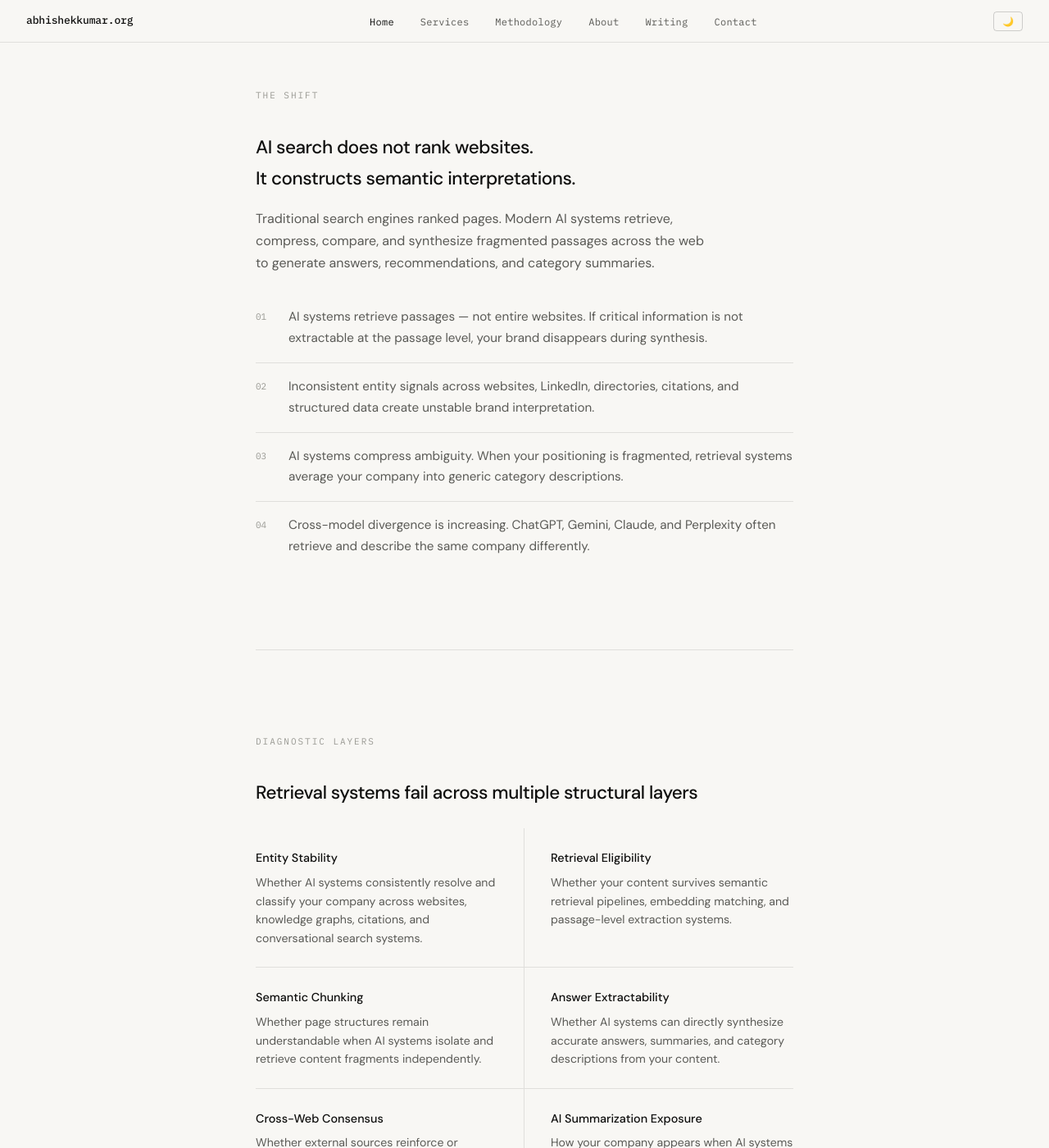
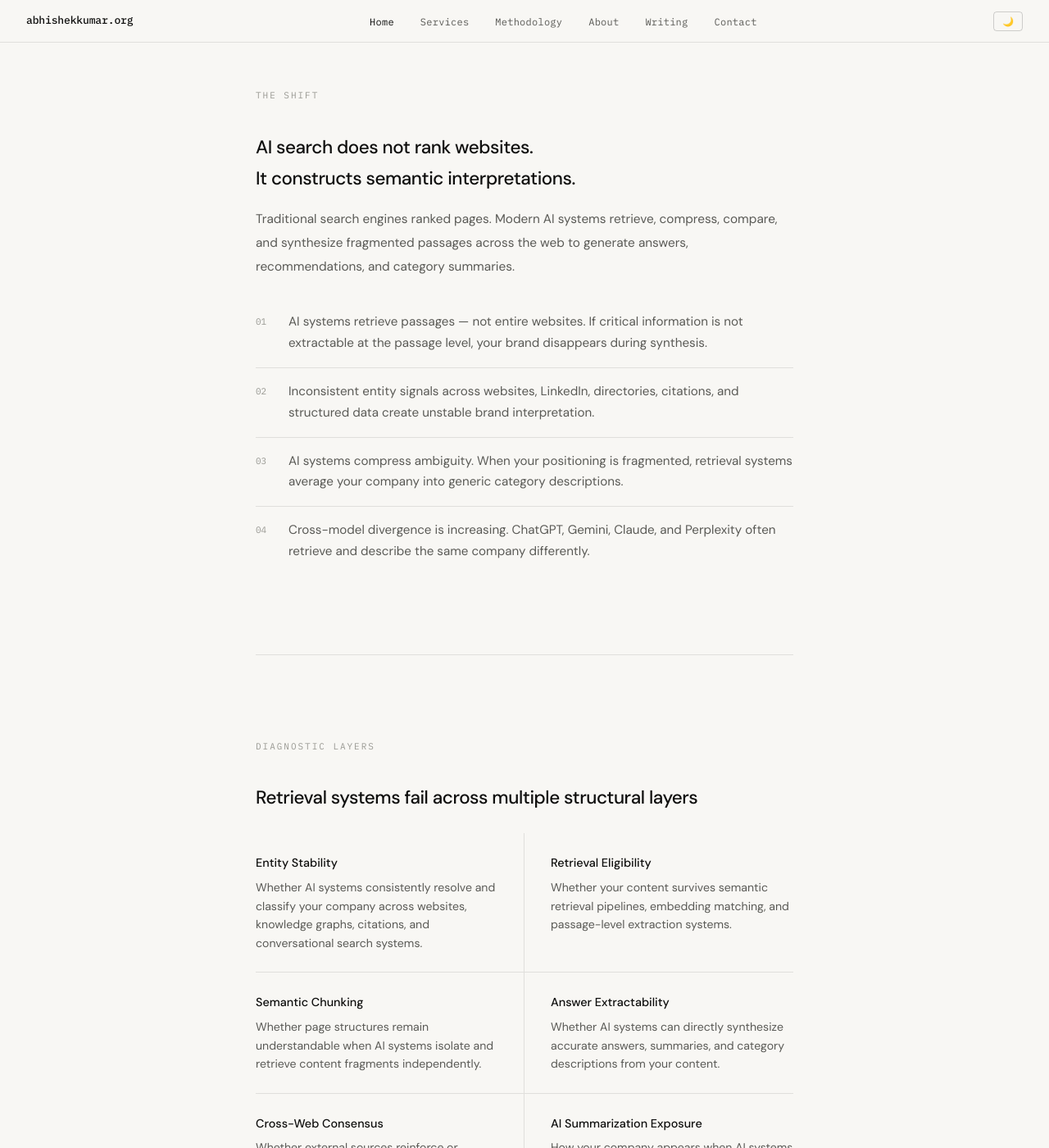
Before and after one commit to abhishu5/abhishekkumar.org, a Jekyll site: the page index.html, which Jekyll copies as it is, in a window 1280 px wide and 1400 px high, scrolled down 802 px. Shown: the whole window at 82% size. Built offline with Jekyll 4.4.1, drawn with Linux system fonts in a browser that asks for light colours.

Commit message:
Update paragraph styles in section
Increase max-width of paragraph in section and adjust line height and font size.

```diff
--- a/index.html
+++ b/index.html
@@ -166,7 +166,12 @@
       letter-spacing: -0.02em;
       margin-bottom: 1rem;
     }
-    .section p { color: var(--text2); max-width: 560px; }
+    .section p {
+      color: var(--text2);
+      max-width: 640px;
+      line-height: 1.9;
+      font-size: 0.96rem;
+    }
 
     .grid-2 {
       display: grid;
```
